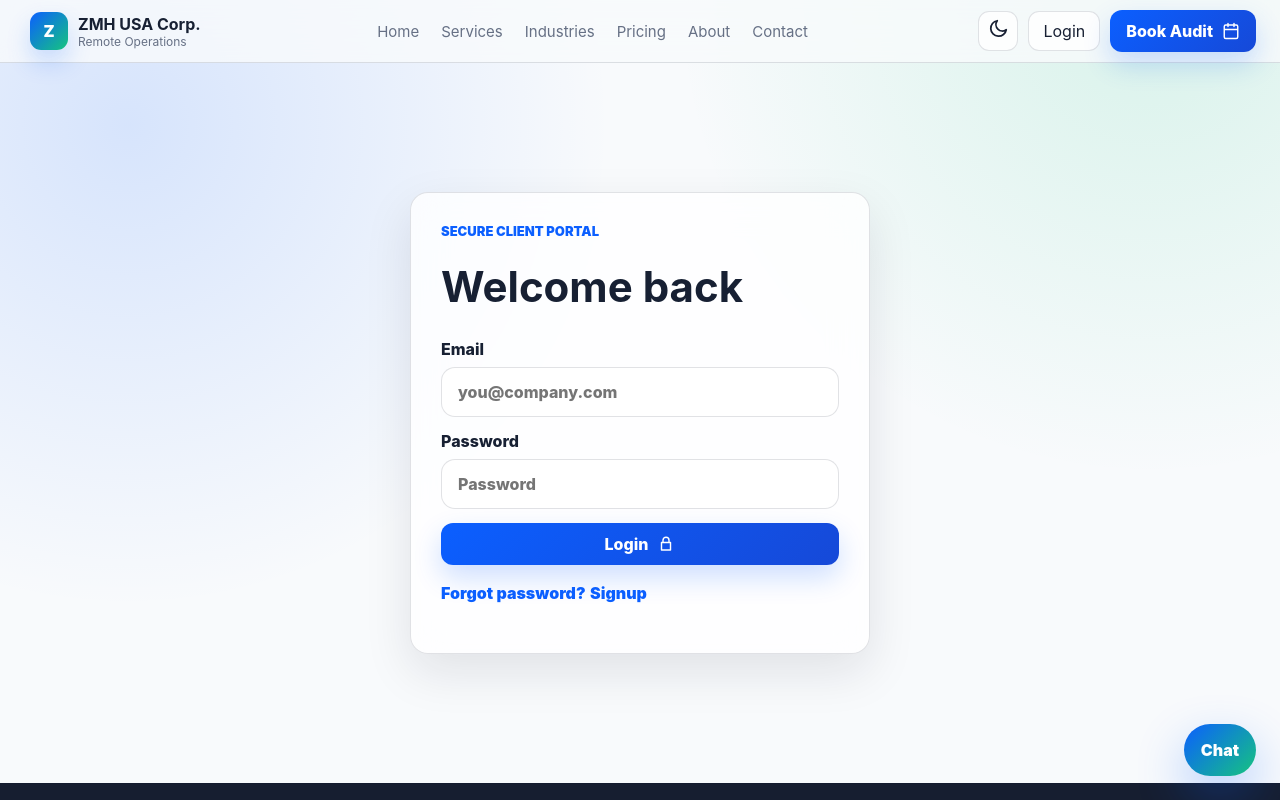
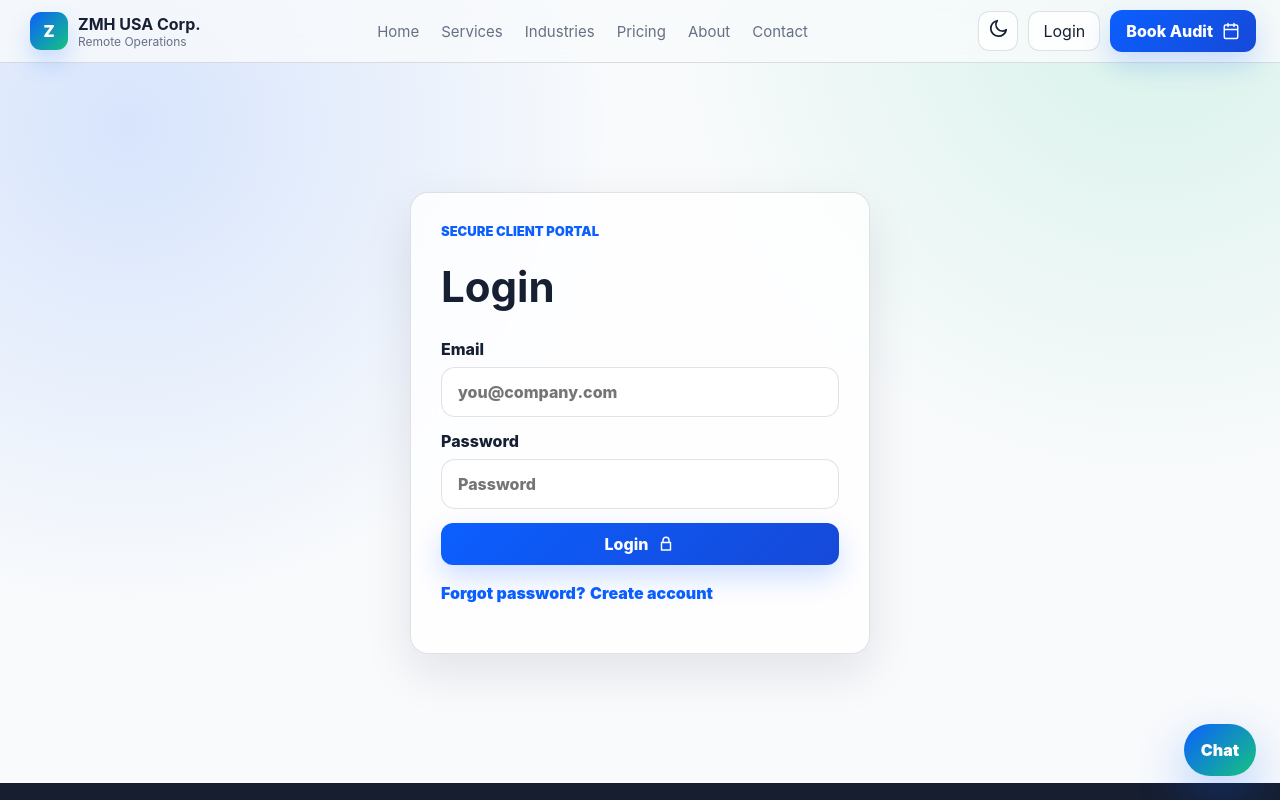
Before and after one commit to zmhcorp123/Zmh_F, a React (Vite) app: page / in a window 1280 px wide. Both pictures are taken after a click on the button "Login". Shown: the top 800 px of the page. Built offline with nearby package versions, Linux system fonts and the light colour scheme.

Commit message:
Update project

```diff
--- a/src/pages/CorePages.jsx
+++ b/src/pages/CorePages.jsx
@@ -117,7 +117,7 @@ export function AuthPage({ mode }) {
   const [error, setError] = useState("");
   const [loading, setLoading] = useState(false);
   const [passwordValue, setPasswordValue] = useState("");
-  const title = { login: "Welcome back", signup: "Create your account", forgot: "Reset your password", reset: "Set a new password", otp: "Verify OTP" }[mode];
+  const title = { login: "Login", signup: "Signup", forgot: "Forgot password", reset: "Reset password", otp: "Verify OTP" }[mode];
   const pendingEmail = localStorage.getItem("zmh_pending_email") || "";
 
   const passwordScore = useMemo(() => {
@@ -161,6 +161,7 @@ export function AuthPage({ mode }) {
         await authApi.forgotPassword({ email });
         localStorage.setItem("zmh_pending_email", email);
         setNotice("Password reset OTP sent. Check your email.");
+        navigate("/reset-password");
         return;
       }
 
@@ -172,6 +173,7 @@ export function AuthPage({ mode }) {
 
       if (mode === "otp") {
         const data = await authApi.verifyOtp({ email, otp: form.get("otp"), purpose: "signup" });
+        localStorage.removeItem("zmh_pending_email");
         setNotice(data.message || "Email verified. Your account is waiting for admin approval.");
         return;
       }
@@ -200,19 +202,19 @@ export function AuthPage({ mode }) {
   };
 
   if (mode === "login") {
-    return <><SEO title={title} /><section className="auth-wrap"><form className="auth-card" onSubmit={submit}><span className="eyebrow">Secure client portal</span><h1>{title}</h1><label>Email<input name="email" type="email" placeholder="you@company.com" required /></label><label>Password<input name="password" type="password" placeholder="Password" required /></label><Button type="submit" icon="lock">{loading ? "Checking..." : "Login"}</Button>{notice && <div className="success">{notice}</div>}{error && <div className="form-error">{error}</div>}<p><button type="button" className="learn" onClick={() => navigate("/forgot-password")}>Forgot password?</button> <button type="button" className="learn" onClick={() => navigate("/signup")}>Signup</button></p></form></section></>;
+    return <><SEO title={title} /><section className="auth-wrap"><form className="auth-card" onSubmit={submit}><span className="eyebrow">Secure client portal</span><h1>{title}</h1><label>Email<input name="email" type="email" placeholder="you@company.com" required /></label><label>Password<input name="password" type="password" placeholder="Password" required /></label><Button type="submit" icon="lock">{loading ? "Checking..." : "Login"}</Button>{notice && <div className="success">{notice}</div>}{error && <div className="form-error">{error}</div>}<p><button type="button" className="learn" onClick={() => navigate("/forgot-password")}>Forgot password?</button> <button type="button" className="learn" onClick={() => navigate("/signup")}>Create account</button></p></form></section></>;
   }
 
   if (mode === "signup") {
-    return <><SEO title={title} /><section className="auth-wrap"><form className="auth-card" onSubmit={submit}><span className="eyebrow">Secure client portal</span><h1>{title}</h1><label>Name<input name="name" placeholder="Full name" required /></label><label>Company<input name="company" placeholder="Company name" /></label><label>Email<input name="email" type="email" placeholder="you@company.com" required /></label><label>Password<input name="password" type="password" placeholder="Password" required value={passwordValue} onChange={(event) => setPasswordValue(event.target.value)} /></label><div className={"strength score-" + passwordScore} aria-label={"Password strength " + passwordLabel}><span></span><span></span><span></span><small>{passwordLabel} password</small></div><Button type="submit" icon="lock">{loading ? "Creating..." : "Create account"}</Button><div className="inline-note">After signup, verify your OTP. Admin approval is required before login.</div>{notice && <div className="success">{notice}</div>}{error && <div className="form-error">{error}</div>}<p><button type="button" className="learn" onClick={() => navigate("/login")}>Already have an account?</button></p></form></section></>;
+    return <><SEO title={title} /><section className="auth-wrap"><form className="auth-card" onSubmit={submit}><span className="eyebrow">Secure client portal</span><h1>{title}</h1><label>Name<input name="name" placeholder="Full name" required /></label><label>Company<input name="company" placeholder="Company name" /></label><label>Email<input name="email" type="email" placeholder="you@company.com" required /></label><label>Password<input name="password" type="password" placeholder="Password" required value={passwordValue} onChange={(event) => setPasswordValue(event.target.value)} /></label><div className={"strength score-" + passwordScore} aria-label={"Password strength " + passwordLabel}><span></span><span></span><span></span><small>{passwordLabel} password</small></div><Button type="submit" icon="lock">{loading ? "Creating..." : "Create account"}</Button><div className="inline-note">After signup, enter the OTP sent to your email. Then your account waits for admin approval before login.</div>{notice && <div className="success">{notice}</div>}{error && <div className="form-error">{error}</div>}<p><button type="button" className="learn" onClick={() => navigate("/login")}>Already have an account?</button></p></form></section></>;
   }
 
   if (mode === "otp") {
-    return <><SEO title={title} /><section className="auth-wrap"><form className="auth-card" onSubmit={submit}><span className="eyebrow">Email verification</span><h1>{title}</h1><label>Email<input name="email" type="email" placeholder="you@company.com" defaultValue={pendingEmail} required /></label><label>OTP Code<input name="otp" inputMode="numeric" placeholder="000000" required /></label><Button type="submit" icon="lock">{loading ? "Verifying..." : "Verify OTP"}</Button><button type="button" className="ghost-small wide" onClick={resendOtp}>Resend OTP</button>{notice && <div className="success">{notice}</div>}{error && <div className="form-error">{error}</div>}<p><button type="button" className="learn" onClick={() => navigate("/login")}>Go to login</button></p></form></section></>;
+    return <><SEO title={title} /><section className="auth-wrap"><form className="auth-card" onSubmit={submit}><span className="eyebrow">Email verification</span><h1>{title}</h1><label>Email<input name="email" type="email" placeholder="you@company.com" defaultValue={pendingEmail} required /></label><label>OTP Code<input name="otp" inputMode="numeric" placeholder="000000" required /></label><Button type="submit" icon="lock">{loading ? "Verifying..." : "Verify OTP"}</Button><button type="button" className="ghost-small wide" onClick={resendOtp}>Resend OTP</button><div className="inline-note">After verification, an admin must approve your account before you can login.</div>{notice && <div className="success">{notice}</div>}{error && <div className="form-error">{error}</div>}<p><button type="button" className="learn" onClick={() => navigate("/login")}>Go to login</button></p></form></section></>;
   }
 
   if (mode === "forgot") {
-    return <><SEO title={title} /><section className="auth-wrap"><form className="auth-card" onSubmit={submit}><span className="eyebrow">Secure client portal</span><h1>{title}</h1><label>Email<input name="email" type="email" placeholder="you@company.com" required /></label><Button type="submit" icon="mail">{loading ? "Sending..." : "Send reset OTP"}</Button>{notice && <div className="success">{notice}</div>}{error && <div className="form-error">{error}</div>}<p><button type="button" className="learn" onClick={() => navigate("/reset-password")}>Enter reset OTP</button></p></form></section></>;
+    return <><SEO title={title} /><section className="auth-wrap"><form className="auth-card" onSubmit={submit}><span className="eyebrow">Secure client portal</span><h1>{title}</h1><label>Email<input name="email" type="email" placeholder="you@company.com" defaultValue={pendingEmail} required /></label><Button type="submit" icon="mail">{loading ? "Sending..." : "Send reset OTP"}</Button>{notice && <div className="success">{notice}</div>}{error && <div className="form-error">{error}</div>}<p><button type="button" className="learn" onClick={() => navigate("/login")}>Back to login</button> <button type="button" className="learn" onClick={() => navigate("/reset-password")}>I already have an OTP</button></p></form></section></>;
   }
 
   if (mode === "reset") {
--- a/src/styles/global.css
+++ b/src/styles/global.css
@@ -144,7 +144,7 @@ summary { font-weight: 900; cursor: pointer; }
 .newsletter input, .newsletter button { min-height: 38px; border-radius: 10px; border: 1px solid rgba(255,255,255,.16); padding: 0 12px; }
 .newsletter input { min-width: 0; }
 .newsletter button { background: var(--secondary); color: white; font-weight: 800; }
-.inline-note { display: block; margin-top: 10px; color: rgba(255,255,255,.68); }
+.inline-note { display: block; margin-top: 10px; color: var(--muted); }
 .footer-bottom { max-width: 1180px; margin: 24px auto 0; padding-top: 14px; border-top: 1px solid rgba(255,255,255,.12); display: flex; justify-content: space-between; gap: 18px; color: rgba(255,255,255,.62); font-size: 14px; }
 
 .form-card, .auth-card { display: grid; gap: 14px; padding: 30px; }
```
